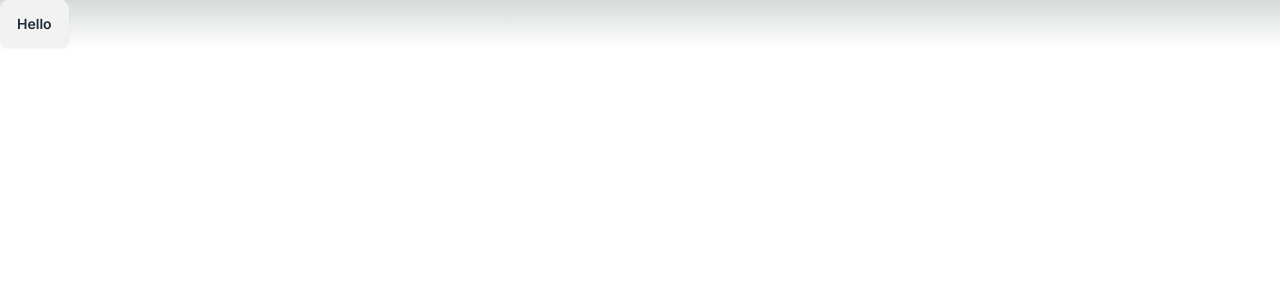
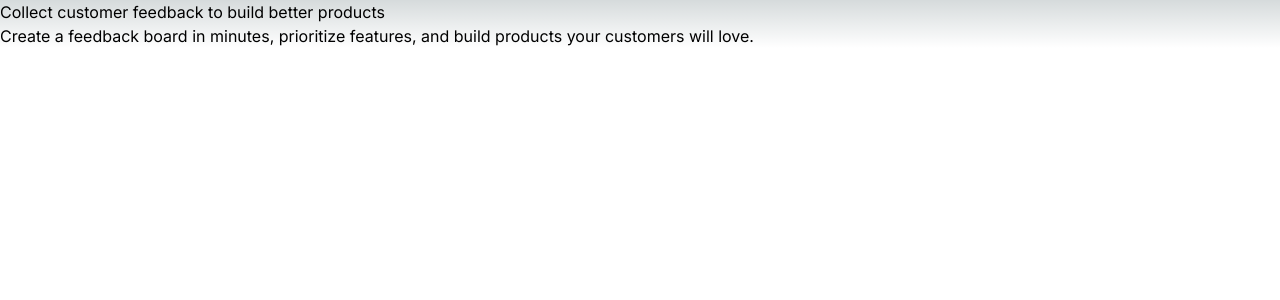
Before and after one commit to anubhav-cp/mysaas, a Next.js app: page / in a window 1280 px wide. Shown: the top 300 px of the page. Built offline with nearby package versions, Linux system fonts and the light colour scheme.

Commit message:
code changes

```diff
--- a/app/page.js
+++ b/app/page.js
@@ -3,7 +3,10 @@ import Image from "next/image";
 export default function Home() {
   return (
    <main>
-    <button className="btn">Hello</button>
+    <h1>Collect customer feedback to build better products</h1>
+    <div>
+      Create a feedback board in minutes, prioritize features, and build products your customers will love.
+    </div>
     </main>
   );
 }
```
Also changed, not shown: .eslintrc.json.
